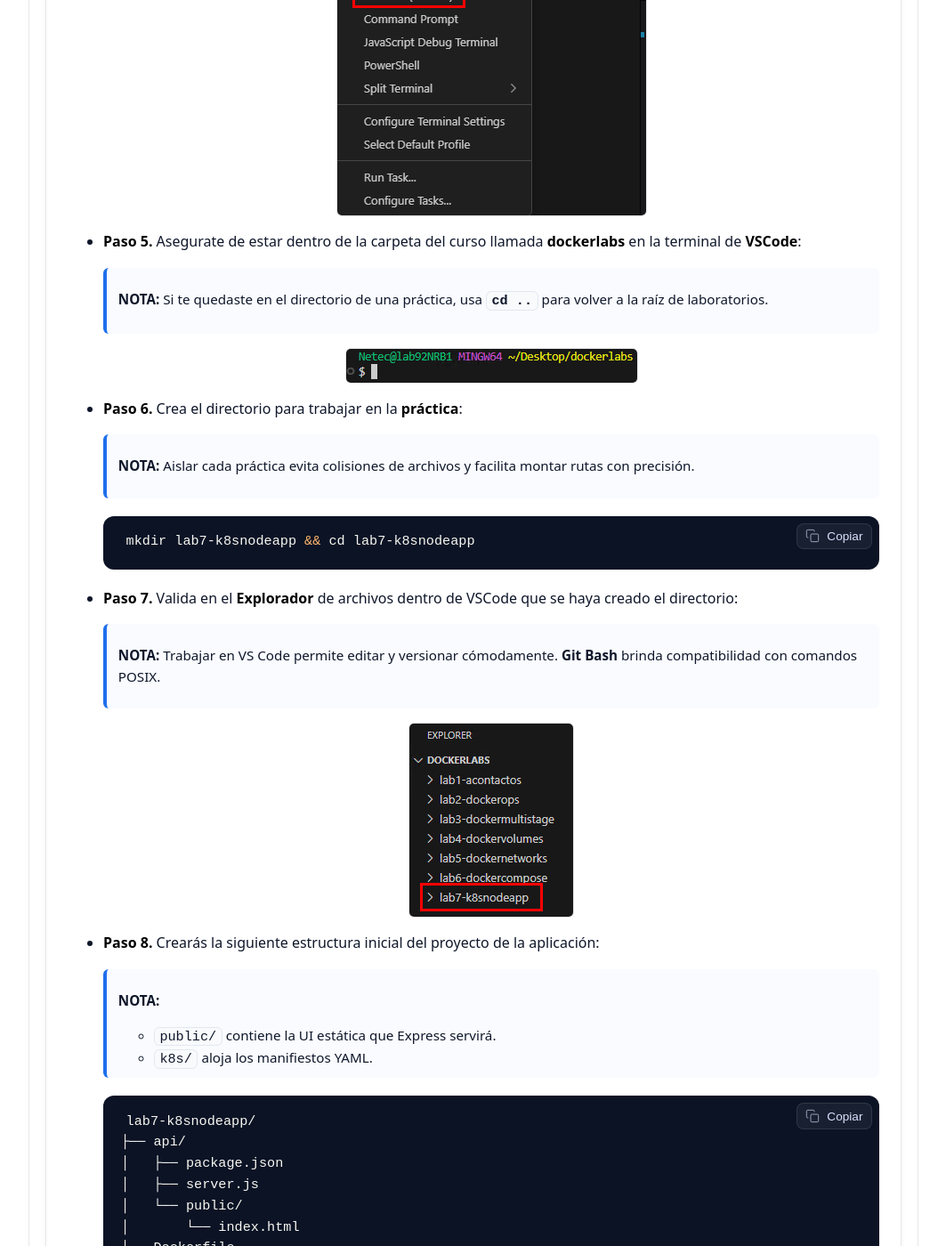
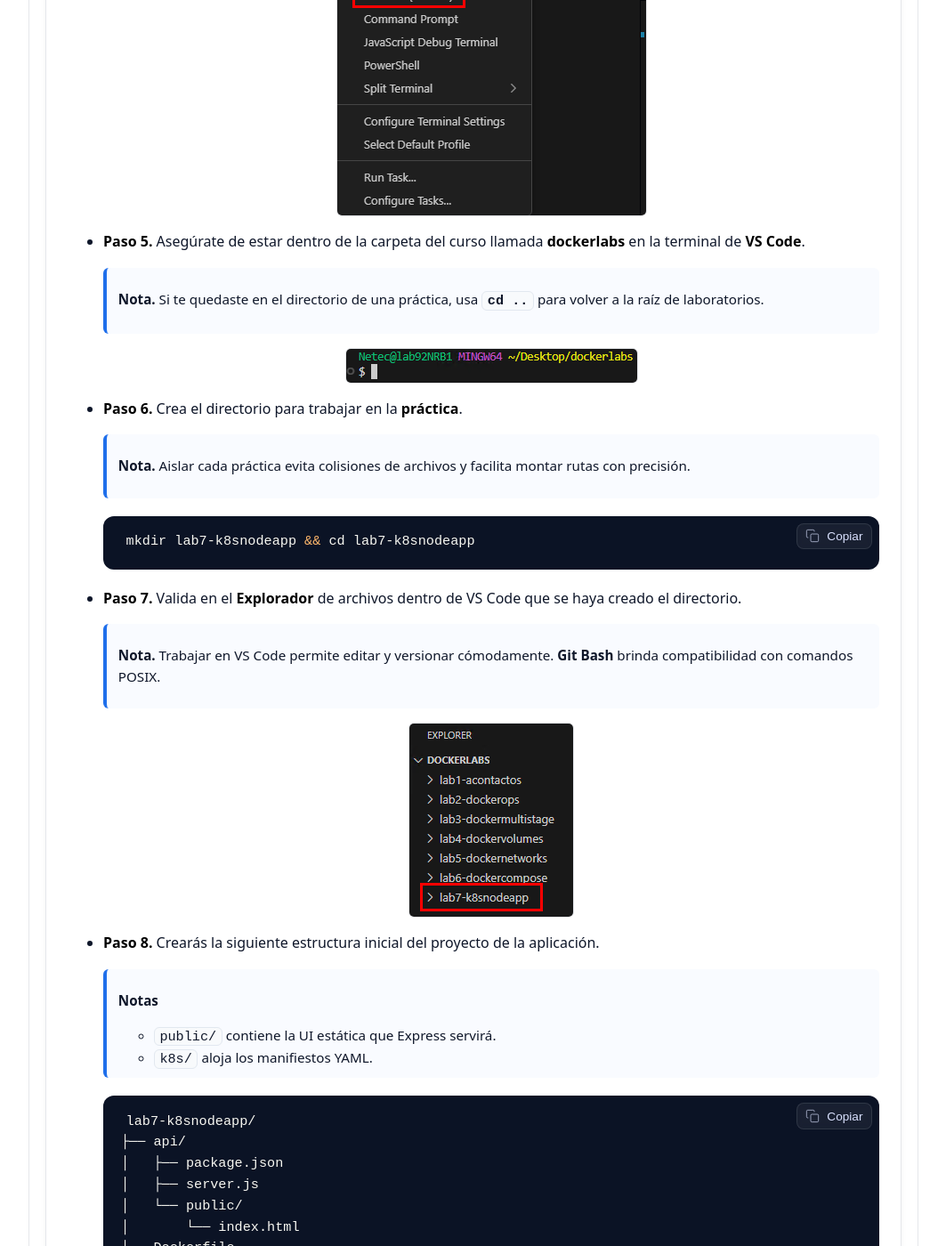
Before and after one commit to Netec-Mx/DOCK_KUB_V2, a Jekyll site: the page built from labs/capitulo7/lab7.md, in a window 1280 px wide and 1400 px high, scrolled down 1449 px. Shown: the whole window at 89% size, without its empty margins (108-1171 px from the left). Built offline with Jekyll 4.4.1, drawn with Linux system fonts in a browser that asks for light colours; some of the changed text lies outside the part shown.

Commit message:
Update lab7.md

````diff
--- a/labs/capitulo7/lab7.md
+++ b/labs/capitulo7/lab7.md
@@ -1,6 +1,6 @@
 ---
 layout: lab
-title: "Práctica 7: Despliegue de una aplicación Node.js. en Kubernetes"
+title: "Práctica 7. Despliegue de una aplicación Node.js. en Kubernetes"
 permalink: /capitulo7/lab7/
 images_base: /labs/capitulo7/img
 duration: "60 minutos"
@@ -40,7 +40,7 @@
 
 ---
 
-### Tarea 1: Crear la estructura del proyecto
+### Tarea 1. Crear la estructura del proyecto
 
 Organizar el código, la configuración de Kubernetes y el Dockerfile para empaquetar la app con su UI.
 
@@ -50,7 +50,7 @@
 
 - **Paso 2.** Abre el **`Visual Studio Code`** lo puedes encontrar en el **Escritorio** del ambiente o puedes buscarlo en las aplicaciones de Windows.
 
-- **Paso 3.** Una vez abierto **VSCode** da clic en el icono de la imagen para abrir la terminal, se encuentra en la parte superior derecha.
+- **Paso 3.** Una vez abierto **VS Code** da clic en el icono de la imagen para abrir la terminal, se encuentra en la parte superior derecha.
 
   ![micint]({{ page.images_base | relative_url }}/17.png)
 
@@ -58,32 +58,32 @@
 
   ![micint]({{ page.images_base | relative_url }}/18.png)
 
-- **Paso 5.** Asegurate de estar dentro de la carpeta del curso llamada **dockerlabs** en la terminal de **VSCode**:
+- **Paso 5.** Asegúrate de estar dentro de la carpeta del curso llamada **dockerlabs** en la terminal de **VS Code**.
 
-  > **NOTA:** Si te quedaste en el directorio de una práctica, usa **`cd ..`** para volver a la raíz de laboratorios.
+  > **Nota.** Si te quedaste en el directorio de una práctica, usa **`cd ..`** para volver a la raíz de laboratorios.
   {: .lab-note .info .compact}
 
   ![micint]({{ page.images_base | relative_url }}/1.png)
 
-- **Paso 6.** Crea el directorio para trabajar en la **práctica**:
+- **Paso 6.** Crea el directorio para trabajar en la **práctica**.
 
-  > **NOTA:** Aislar cada práctica evita colisiones de archivos y facilita montar rutas con precisión.
+  > **Nota.** Aislar cada práctica evita colisiones de archivos y facilita montar rutas con precisión.
   {: .lab-note .info .compact}
 
   ```bash
   mkdir lab7-k8snodeapp && cd lab7-k8snodeapp
   ```
 
-- **Paso 7.** Valida en el **Explorador** de archivos dentro de VSCode que se haya creado el directorio:
+- **Paso 7.** Valida en el **Explorador** de archivos dentro de VS Code que se haya creado el directorio.
 
-  > **NOTA:** Trabajar en VS Code permite editar y versionar cómodamente. **Git Bash** brinda compatibilidad con comandos POSIX.
+  > **Nota.** Trabajar en VS Code permite editar y versionar cómodamente. **Git Bash** brinda compatibilidad con comandos POSIX.
   {: .lab-note .info .compact}
 
   ![micint]({{ page.images_base | relative_url }}/2.png)
 
-- **Paso 8.** Crearás la siguiente estructura inicial del proyecto de la aplicación:
+- **Paso 8.** Crearás la siguiente estructura inicial del proyecto de la aplicación.
 
-  > **NOTA:**
+  > **Notas**
   - `public/` contiene la UI estática que Express servirá.
   - `k8s/` aloja los manifiestos YAML.
   {: .lab-note .info .compact}
@@ -105,7 +105,7 @@
 
 - **Paso 9.** Ahora crea la carpeta **api/** y sus archivos vacios.
 
-  > **NOTA:** El comando se ejecuta desde la raíz de la carpeta **lab7-k8snodeapp**.
+  > **Nota.** El comando se ejecuta desde la raíz de la carpeta **lab7-k8snodeapp**.
   {: .lab-note .info .compact}
 
   ```bash
@@ -114,7 +114,7 @@
 
 - **Paso 10.** Muy bien continua la creación del directorio **k8s/** con los manifiestos vacios.
 
-  > **NOTA:** El comando se ejecuta desde la raíz de la carpeta **lab7-k8snodeapp**.
+  > **Nota.** El comando se ejecuta desde la raíz de la carpeta **lab7-k8snodeapp**.
   {: .lab-note .info .compact}
 
   ```bash
@@ -123,16 +123,16 @@
 
 - **Paso 11.** Crea los ultimos archivos del proyecto **.dockerignore** y **Dockerfile**
 
-  > **NOTA:** El comando se ejecuta desde la raíz de la carpeta **lab7-k8snodeapp**.
+  > **Nota.** El comando se ejecuta desde la raíz de la carpeta **lab7-k8snodeapp**.
   {: .lab-note .info .compact}
 
   ```bash
   touch .dockerignore Dockerfile
   ```
 
-- **Paso 12.** Agrega el siguiente contenido al archivo **.dockerignore** para construir imágenes limpias:
+- **Paso 12.** Agrega el siguiente contenido al archivo **.dockerignore** para construir imágenes limpias.
 
-  > **NOTA:** Evita copiar artefactos innecesarios hacia la imagen, manteniéndola ligera.
+  > **Nota.** Evita copiar artefactos innecesarios hacia la imagen, manteniéndola ligera.
   {: .lab-note .info .compact}
 
   ```gitignore
@@ -151,7 +151,7 @@
 
 - **Paso 13.** Valida la creación de la estructura de tu proyecto, escribe el siguiente comando.
 
-  > **NOTA:** Recuerda que tambien puedes visualizarlos en el explorador de archivos de VSCode.
+  > **Nota.** Recuerda que tambien puedes visualizarlos en el explorador de archivos de VS Code.
   {: .lab-note .info .compact}
 
   ```bash
@@ -166,15 +166,15 @@
 
 ---
 
-### Tarea 2: Implementar la aplicación con interfaz y Socket.IO
+### Tarea 2. Implementar la aplicación con interfaz y Socket.IO
 
 Crear una app Express que sirva una UI estática con Socket.IO. La UI muestra un **contador global** que se incrementa al hacer clic y se sincroniza en tiempo real en todos los clientes.
 
 #### Tarea 2.1
 
-- **Paso 14.** Abre el archivo `api/package.json` agrega las sieguientes dependencias para la aplicación:
+- **Paso 14.** Abre el archivo `api/package.json` agrega las sieguientes dependencias para la aplicación.
 
-  > **NOTA:** `socket.io` simplifica la comunicación bidireccional en tiempo real vía WebSocket/fallbacks.
+  > **Nota.** `socket.io` simplifica la comunicación bidireccional en tiempo real vía WebSocket/fallbacks.
   {: .lab-note .info .compact}
 
   ```json
@@ -192,9 +192,9 @@
   }
   ```
 
-- **Paso 15.** Abre el archivo `api/server.js` y agrega la siguiente logica para la aplicacion:
+- **Paso 15.** Abre el archivo `api/server.js` y agrega la siguiente logica para la aplicacion.
 
-  > **NOTA:** El contador es **por Pod** (memoria local). Con 2 réplicas, cada Pod tendrá su propio contador (verás valores distintos si tus requests llegan a diferentes Pods).
+  > **Nota.** El contador es **por Pod** (memoria local). Con 2 réplicas, cada Pod tendrá su propio contador (verás valores distintos si tus requests llegan a diferentes Pods).
   {: .lab-note .info .compact}
 
   ```javascript
@@ -246,9 +246,9 @@
   });
   ```
 
-- **Paso 16.** Abre el archivo `api/public/index.html` agrega el siguiente codigo que sera la interfaz grafica de ejemplo:
+- **Paso 16.** Abre el archivo `api/public/index.html` agrega el siguiente codigo que sera la interfaz grafica de ejemplo.
 
-  > **NOTA:** Cada clic emite un evento al servidor; el servidor actualiza el contador y lo **difunde** a todos los clientes conectados a **ese Pod**.
+  > **Nota.** Cada clic emite un evento al servidor; el servidor actualiza el contador y lo **difunde** a todos los clientes conectados a **ese Pod**.
   {: .lab-note .info .compact}
 
   ```html
@@ -310,7 +310,7 @@
 
 - **Paso 17.** Es importante siempre probar en un entorno local para identificar cualquier problema a tiempo. Ejecuta el siguiente comando para la prueba.
 
-  > **NOTA:** Este comando se ejecuta desde el directorio **lab7-k8snodeapp**
+  > **Nota.** Este comando se ejecuta desde el directorio **lab7-k8snodeapp**
   {: .lab-note .info .compact}
 
   ```bash
@@ -321,7 +321,7 @@
 
 - **Paso 18.** Abre el navegador **Google Chrome** y verifica cada una de las siguientes URLs
 
-  > **NOTA:** En un navegador (Da clics):
+  > **Nota.** En un navegador (Da clics).
   {: .lab-note .info .compact}
 
   ```bash
@@ -330,7 +330,7 @@
 
   ![micint]({{ page.images_base | relative_url }}/5.png)
 
-  - Endpoint de salud (Abre otra pestaña):
+  - Endpoint de salud (Abre otra pestaña).
 
   ```bash
   http://localhost:3000/health
@@ -338,7 +338,7 @@
 
   ![micint]({{ page.images_base | relative_url }}/6.png)
 
-  - Endpoint de título (Abre otra pestaña):
+  - Endpoint de título (Abre otra pestaña).
 
   ```bash
   http://localhost:3000/config
@@ -348,7 +348,7 @@
 
 - **Paso 19.** En la terminal donde esta activa la aplicación de **NodeJs** rompe el proceso con `CTRL + c`, y escribe el siguiente comando.
 
-  > **NOTA:**
+  > **Notas**
   - Debes regresar al directorio **lab7-k8snodeapp**
   - Tambien limpia los archivos de la prueba local.
   - Tarda unos segundos en limpiar.
@@ -396,7 +396,7 @@
 
 - **Paso 21.** Antes de aplicar el manifiesto, primero necesitamos encender el nodo de **Minikube**, escribe el siguiente comando.
 
-  > **NOTA:** Espera unos minutos en lo que se levanta.
+  > **Nota.** Espera unos minutos en lo que se levanta.
   {: .lab-note .info .compact}
 
   ```bash
@@ -405,9 +405,9 @@
 
   ![micint]({{ page.images_base | relative_url }}/9.png)
 
-- **Paso 22.** Apuntar Docker al demonio de Minikube y construir imagen:
+- **Paso 22.** Apuntar Docker al demonio de Minikube y construir imagen.
 
-  > **NOTA:**
+  > **Notas**
   - Construir dentro del daemon de Minikube evita tener que subir la imagen a un registry.
   - La imagen `k8s-node-ui:1.0` debe listarse en `docker images`.
   {: .lab-note .info .compact}
@@ -427,13 +427,13 @@
 
 ---
 
-### Tarea 4: Crear ConfigMap para el título de la app
+### Tarea 4. Crear ConfigMap para el título de la app
 
 El título de la UI se inyectará como variable de entorno `APP_TITLE` mediante un ConfigMap.
 
 #### Tarea 4.1
 
-- **Paso 23.** Abre el archivo `k8s/configmap.yaml` y agrega las siguiente etiqueta:
+- **Paso 23.** Abre el archivo `k8s/configmap.yaml` y agrega las siguiente etiqueta.
 
   ```yaml
   apiVersion: v1
@@ -446,7 +446,7 @@
 
 - **Paso 24.** Verificamos que minikibe haya encendido bien, escribe el siguiente comando
 
-  > **NOTA:** Verifica que los nodos esten funcionando.
+  > **Nota.** Verifica que los nodos esten funcionando.
   {: .lab-note .info .compact}
 
   ```bash
@@ -457,7 +457,7 @@
 
 - **Paso 25.** Ahora si, aplica el manifiesto del archivo **configmap**.
 
-  > **NOTA:**
+  > **Notas**
   - El comando se ejecuta desde el directorio **lab7-k8snodeapp**
   - Aplica y valida que se haya configurado correctamente.
   - Separar configuración del código permite cambiar títulos/slogans sin reconstruir la imagen.
@@ -476,13 +476,13 @@
 
 ---
 
-### Tarea 5: Deployment con 2 réplicas y variables desde ConfigMap
+### Tarea 5. Deployment con 2 réplicas y variables desde ConfigMap
 
 Crear un Deployment con **2 réplicas**, **liveness/readiness probes** y variable `APP_TITLE` inyectada desde el ConfigMap.
 
 #### Tarea 5.1
 
-- **Paso 26.** Abre el archivo `k8s/deployment.yaml` y define la configuracion que implementara los pods:
+- **Paso 26.** Abre el archivo `k8s/deployment.yaml` y define la configuracion que implementara los pods.
 
   ```yaml
   apiVersion: apps/v1
@@ -514,7 +514,7 @@
 
 - **Paso 27.** Aplica el manifiesto y verifica que este listo cuando los pods terminen de crearse.
 
-  > **NOTA:**
+  > **Notas**
   - En caso de que tengas un error **ImagePullBackOff** usa este comando para cargar la imagen a minikube `minikube image load k8s-node-ui:1.0`
   - Con 2 réplicas, cada Pod mantiene su propio contador en memoria; esto evidencia el concepto de **stateful vs stateless** y la necesidad de almacenes compartidos si quisiéramos un contador global.
   {: .lab-note .info .compact}
@@ -533,15 +533,15 @@
 
 ---
 
-### Tarea 6: Service NodePort para exponer la UI
+### Tarea 6. Service NodePort para exponer la UI
 
 Crear un Service tipo **NodePort** que expone el puerto 3000 de los Pods en el puerto 30080 del nodo Minikube.
 
 #### Tarea 6.1
 
-- **Paso 28.** Abre el archivo `k8s/service.yaml` agrega el siguiente contenido para exponer la aplicacion:
+- **Paso 28.** Abre el archivo `k8s/service.yaml` agrega el siguiente contenido para exponer la aplicacion.
 
-  > **NOTA:** La propiedad `NodePort` hace accesible el servicio desde fuera del clúster usando la IP del nodo y un puerto alto.
+  > **Nota.** La propiedad `NodePort` hace accesible el servicio desde fuera del clúster usando la IP del nodo y un puerto alto.
   {: .lab-note .info .compact}
 
   ```yaml
@@ -559,7 +559,7 @@
         nodePort: 30080
   ```
 
-- **Paso 29.** Ejecuta los siguientes comandos sobre el archivo service:
+- **Paso 29.** Ejecuta los siguientes comandos sobre el archivo service.
 
   - Aplica
 
@@ -585,18 +585,18 @@
 
   ![micint]({{ page.images_base | relative_url }}/15.png)
 
-- **Paso 30.** Abre tu navegador de **Google Chrome** para validar la aplicacion:
+- **Paso 30.** Abre tu navegador de **Google Chrome** para validar la aplicacion.
 
 - **Paso 31.** Ahora el comando `minikube service node-ui-service --url` que se quedo activo en la terminal devolvio una **URL** parecida al siguiente comando.
 
-  > **NOTA:**
-  - Cambia las letas **`x`** por el numero de puerto que te asigno.
+  > **Notas**
+  - Cambia las letas **`x`** por el número de puerto que te asigno.
   - Copia y pega la URL en tu navegador.
   - Da clics, es normal que tarde unos segundos en lo que los pods reciben la información.
   {: .lab-note .info .compact}
 
-  > **IMPORTANTE:**
-  - Dale unos minutos si el contador de clics no muestra inmediatamente los numeros.
+  > **Importante**
+  - Dale unos minutos si el contador de clics no muestra inmediatamente los números.
   - Actualiza la pagina y vuelve a dar clics.
   {: .lab-note .important .compact}
 
@@ -614,7 +614,7 @@
 
 ---
 
-### Tarea 7: Limpieza de recursos
+### Tarea 7. Limpieza de recursos
 
 Siempre es importante detener y eliminar recursos creados que no se usaran.
 
@@ -630,7 +630,7 @@
 
 - **Paso 34.** Verifica que haya quedado limpio.
 
-  > **NOTA:** La propiedad `service/kubernetes` no se borra, es parte del cluster.
+  > **Nota.** La propiedad `service/kubernetes` no se borra, es parte del cluster.
   {: .lab-note .info .compact}
 
   ```bash
````
Also changed, not shown: other parts of labs/capitulo7/lab7.md (+3 -3 lines).
